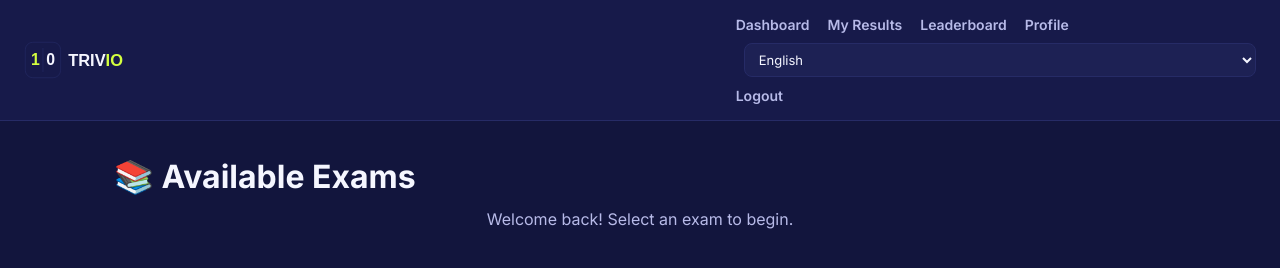
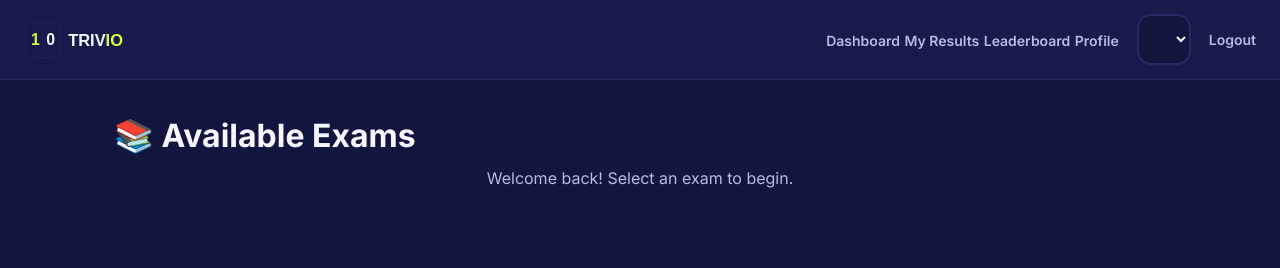
Before and after one commit to amaljosesebastian14-afk/quiz-portal, a plain HTML site: page frontend/dashboard.html in a window 1280 px wide. Drawn offline with Linux system fonts and the light colour scheme; no server answers.

Commit message:
Fix navbar layout for longer translated text

```diff
--- a/frontend/dashboard.html
+++ b/frontend/dashboard.html
@@ -14,19 +14,26 @@
 
     <button class="menu-toggle" onclick="document.getElementById('mainNav').classList.toggle('menu-open')" aria-label="Toggle menu">☰</button>
 
-    <div>
-        <a href="dashboard.html" data-i18n="nav.dashboard">Home</a>
-        <a href="history.html" data-i18n="nav.myResults">My Results</a>
-        <a href="leaderboard.html" data-i18n="nav.leaderboard">
-            Leaderboard
-        </a>
-        <a href="profile.html" data-i18n="nav.profile">Profile</a>
-        <select id="langSwitcher" class="lang-switcher" style="margin-left:8px;">
-            <option value="en">English</option>
-            <option value="ml">മലയാളം</option>
+   <div class="navbar-right">
+
+    <div class="nav-links">
+        <a href="dashboard.html">Dashboard</a>
+        <a href="history.html">My Results</a>
+        <a href="leaderboard.html">Leaderboard</a>
+        <a href="profile.html">Profile</a>
+    </div>
+
+    <div class="language-box">
+        <select id="langSwitcher">
+            ...
         </select>
-        <a href="#" onclick="logout()" data-i18n="nav.logout">Logout</a>
     </div>
+
+    <a href="#" class="logout-btn" onclick="logout()">
+        Logout
+    </a>
+
+  </div>
 </nav>
 
 <div class="container">
```
